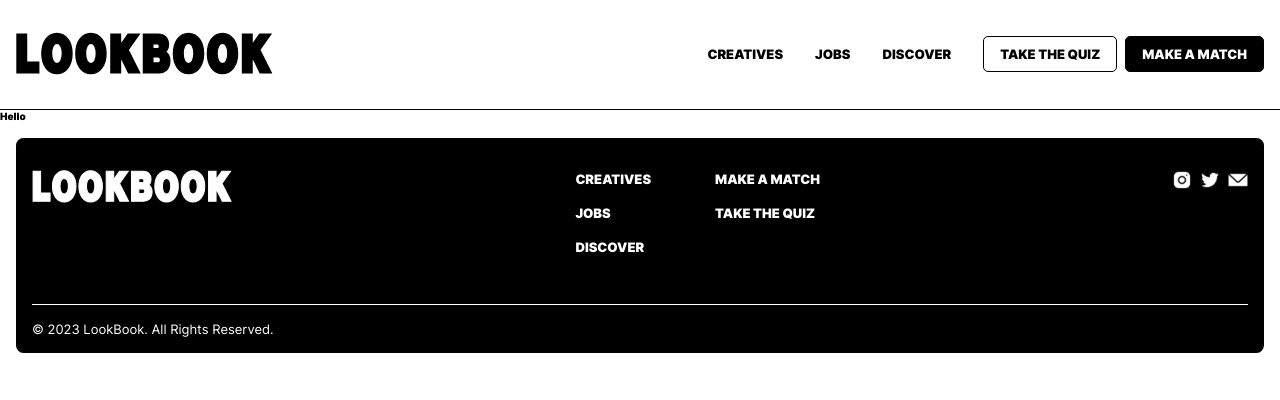
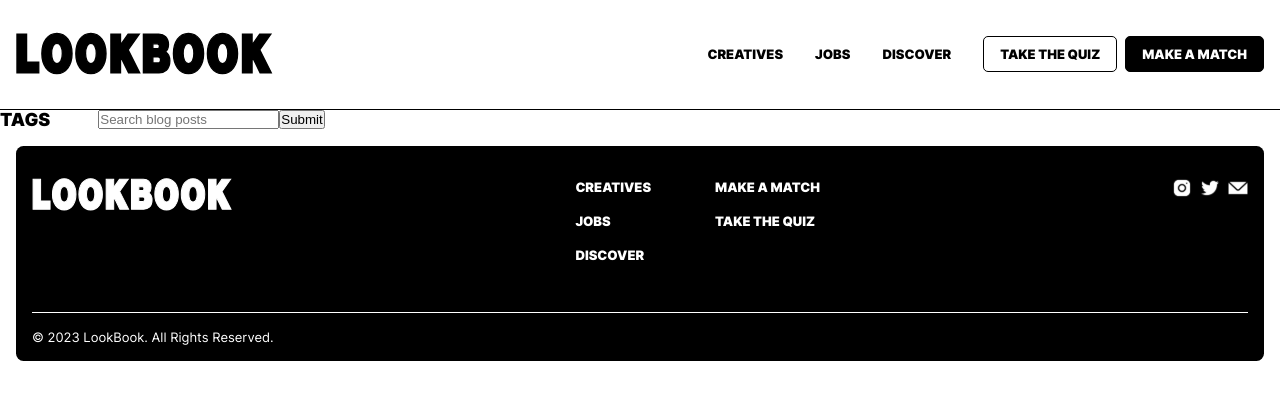
Before and after one commit to kayladrobot/kayla-drobot-capstone, a React (Create React App) app: page /creative in a window 1280 px wide. Shown: the top 400 px of the page. Built offline with nearby package versions, Linux system fonts and the light colour scheme.

Commit message:
feat: set up search functionality

```diff
--- /dev/null
+++ b/src/components/SearchBar/SearchBar.jsx
@@ -0,0 +1,38 @@
+import React from "react";
+import "./SearchBar.scss";
+
+function SearchBar({ setQuery, handleSubmit, query, availablePosts, addSelectedPost}) {
+    const SearchSuggestions = () => {
+        return (
+          <div className="search-suggestions">
+            {availablePosts.map((post) => (
+              <div
+                className="search-suggestion"
+                key={post}
+                onClick={() => addSelectedPost(post)}
+              >
+                {post}
+              </div>
+            ))}
+          </div>
+        );
+      };
+  return (
+    <form onSubmit={handleSubmit}>
+      <label htmlFor="header-search">
+        <span className="visually-hidden">Search blog posts</span>
+      </label>
+      <input
+        type="text"
+        id="header-search"
+        placeholder="Search blog posts"
+        name="s"
+        onChange={(e) => setQuery(e.target.value)}
+      />
+      <button type="submit">Submit</button>
+      {query && <SearchSuggestions />}
+    </form>
+  );
+}
+
+export default SearchBar;
--- /dev/null
+++ b/src/components/SearchBar/SearchBar.scss
@@ -0,0 +1,9 @@
+.visually-hidden {
+    clip: rect(0 0 0 0);
+    clip-path: inset(50%);
+    height: 1px;
+    overflow: hidden;
+    position: absolute;
+    white-space: nowrap;
+    width: 1px;
+}
--- a/src/pages/Creative/Creative.jsx
+++ b/src/pages/Creative/Creative.jsx
@@ -1,10 +1,76 @@
-import React from "react";
+import React, { useState } from "react";
 import "./Creative.scss";
+import SearchBar from "../../components/SearchBar/SearchBar";
 
 function Creative() {
+  const [query, setQuery] = useState("");
+  const [selectedPosts, setSelectedPosts] = useState([]);
+  const [filteredPostNames, setFilteredPostNames] = useState([]);
+
+  const posts = [
+    { id: "1", name: "This first post is about React" },
+    { id: "2", name: "This next post is about Preact" },
+    { id: "3", name: "We have yet another React post!" },
+    { id: "4", name: "This is the fourth and final post" },
+  ];
+
+  const filteredPosts = (query, posts) => {
+    if (!query) {
+      return posts;
+    }
+
+    return posts.filter((post) => {
+      const postName = post.name.toLowerCase();
+      return postName.includes(query);
+    });
+  };
+
+  const availablePosts = filteredPosts(query, posts).map((post) => post.name);
+
+  const addSelectedPost = (postName) => {
+    if (!selectedPosts.includes(postName)) {
+      setSelectedPosts([...selectedPosts, postName]);
+    }
+  };
+
+  const handleSubmit = (event) => {
+    event.preventDefault();
+    const filteredPost = filteredPosts(query, posts)[0];
+    if (filteredPost && !filteredPostNames.includes(filteredPost.name)) {
+      setFilteredPostNames([...filteredPostNames, filteredPost.name]);
+    }
+    setQuery("");
+  };
+
+  const handleRemoveTag = (tagName) => {
+    setFilteredPostNames(filteredPostNames.filter((name) => name !== tagName));
+  };
+
   return (
-    <div>Hello</div>
-  )
-  }
+    <div className="creative">
+      <div className="creative__categories">
+        <p className="p--large">Tags</p>
+        <div className="creative__category-container">
+          {selectedPosts.map((post) => (
+            <div className="creative__category" key={post}>
+              {post}
+            </div>
+          ))}
+        </div>
+        <div className="creative__category-container">
+          {filteredPostNames.map((tagName) => (
+            <div className="creative__category" key={tagName}>
+              {tagName}
+              <button type="button" onClick={() => handleRemoveTag(tagName)}>
+                x
+              </button>
+            </div>
+          ))}
+        </div>
+        <SearchBar handleSubmit={handleSubmit} setQuery={setQuery} addSelectedPost={addSelectedPost} availablePosts={availablePosts}/>
+      </div>
+    </div>
+  );
+}
 
-  export default Creative;
+export default Creative;
--- a/src/pages/Creative/Creative.scss
+++ b/src/pages/Creative/Creative.scss
@@ -0,0 +1,41 @@
+@use "../../styles/partials/fonts" as *;
+@use "../../styles/partials/colors" as *;
+@use "../../styles/partials/variables" as *;
+@use "../../styles/partials/mixins" as *;
+@use "../../styles/partials/button" as *;
+@use "../../styles/partials/input" as *;
+@use "../../styles/partials/typography.scss" as *;
+
+.creative {
+  &__categories {
+    display: flex;
+    flex-direction: row;
+    gap: 1.6rem;
+  }
+
+  &__category-container {
+    display: flex;
+    flex-direction: row;
+    gap: 0.8rem;
+  }
+
+  &__category {
+    border: 0.1rem solid $primary-color-black;
+    width: fit-content;
+    padding: 0.4rem 0.8rem;
+    border-radius: 2rem;
+    display: flex;
+    flex-direction: row;
+    justify-content: center;
+    align-items: center;
+    gap: .4rem;
+    text-transform: uppercase;
+  }
+
+  &__category--close {
+    outline: none;
+    border: none;
+    background-color: white;
+    color: #000000;
+  }
+}
```
